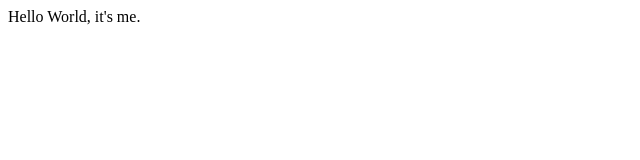
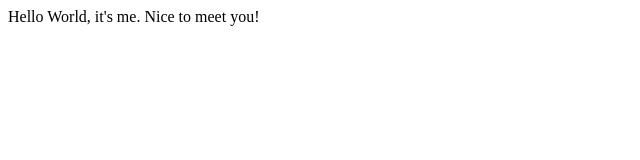
Before and after one commit to k7akotegnon/git-test, a plain HTML site: page index.html in a window 1280 px wide. Shown: the whole page, without its empty margins (0-640 px from the left). Drawn offline with Linux system fonts and the light colour scheme.

Commit message:
Update index.html

```diff
--- a/index.html
+++ b/index.html
@@ -6,6 +6,6 @@
     <title>Document</title>
 </head>
 <body>
-    Hello World, it's me.
+    Hello World, it's me. Nice to meet you!
 </body>
 </html>
```
